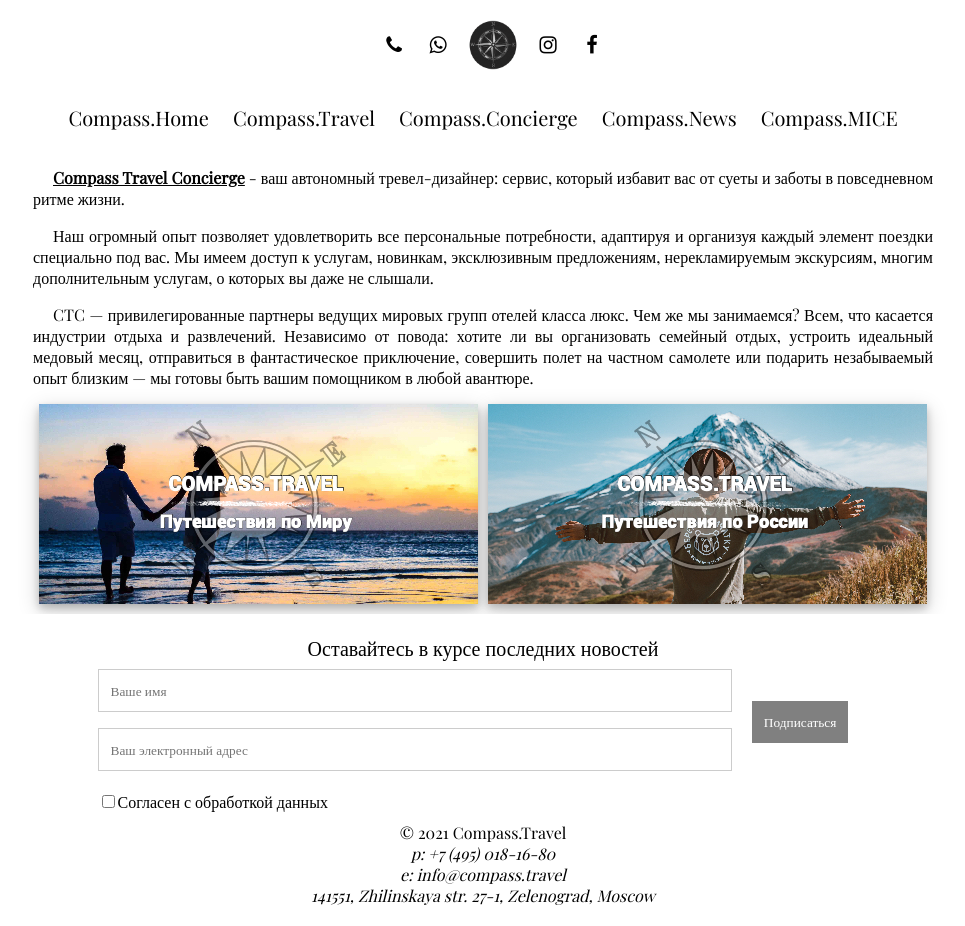
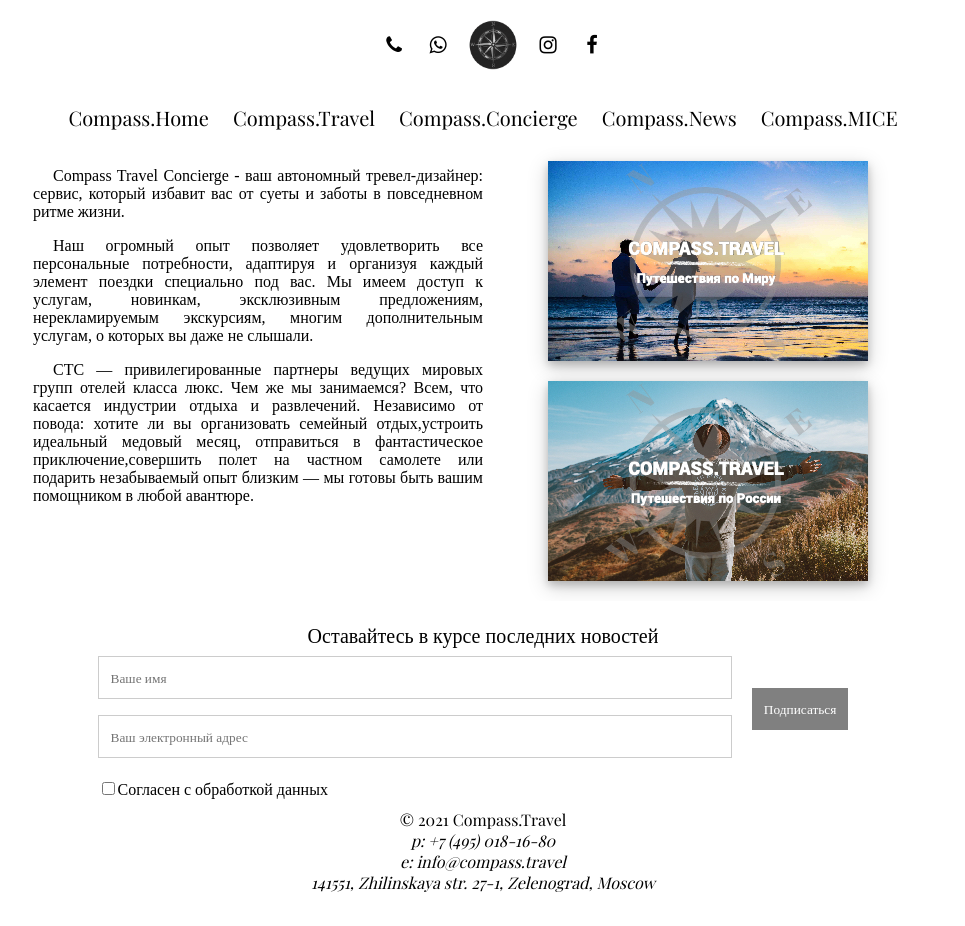
Before and after one commit to lesch-xx/compass.travel, a Jekyll site: the page built from travel.html, in a window 1280 px wide. Shown: the whole page, without its empty margins (157-1122 px from the left). Built offline with Jekyll 4.4.1, drawn with Linux system fonts in a browser that asks for light colours; some web fonts are replaced.

Commit message:
travel page update

```diff
--- a/styles/compasstravel.css
+++ b/styles/compasstravel.css
@@ -1,7 +1,25 @@
+.grid {
+  display: inline-grid;
+  grid-template-columns: 50% 50%;
+  grid-template-rows: auto;
+  grid-template-areas: "text pics";
+}
+
+.text {
+  grid-area: text;
+  text-indent: 20px;
+  text-align: justify;
+}
+
+.pics {
+  grid-area: pics;
+  flex-wrap: wrap;
+}
+
 .column {
-  padding-left: 5px;
-  padding-right: 5px;
+  padding:10px;
 }
+
 .column img {
   width: 100%;
   box-shadow: 0 4px 8px 0 rgba(0, 0, 0, 0.2), 0 6px 20px 0 rgba(0, 0, 0, 0.19);
@@ -10,6 +28,7 @@
 .row {
   display: flex;
   flex-wrap: wrap;
+  flex-shrink: 1;
   justify-content: center;
   height: auto;
 }
@@ -36,7 +55,11 @@
     flex: 100%;
     max-width: 100%;
   }
-}
+
+  .text {
+    font-size: 7.2px;
+    flex: 100%;
+  }
 
 p.about {
   font-family: 'Playfair Display', serif;
--- a/travel.html
+++ b/travel.html
@@ -4,8 +4,10 @@
 title: Compass.Travel - Ваш консьерж по всему миру!
 style: compasstravel.css
 ---
+<div class="grid">
+<div class="text">
   <p class="about">
-  <span class="name">Compass Travel Concierge</span><span> - </span>ваш автономный тревел-дизайнер: сервис, который
+  <span class="name">Compass Travel Concierge</span> - ваш автономный тревел-дизайнер: сервис, который
   избавит вас от суеты и заботы в повседневном ритме жизни.</p>
 
   <p class="about">
@@ -15,16 +17,20 @@
   экскурсиям, многим дополнительным услугам, о которых вы даже не слышали.</p>
 
   <p class="about">
-  CTC<span> — </span>привилегированные партнеры ведущих мировых групп отелей класса люкс.
-  Чем же мы занимаемся? Всем<span>,</span> что касается индустрии отдыха и развлечений. Независимо от повода<span>:</span> хотите
-  ли вы организовать семейный отдых<span>,</span> устроить идеальный медовый месяц<span>,</span> отправиться
-  в фантастическое приключение<span>,</span> совершить полет на частном самолете или подарить
-  незабываемый опыт близким<span> — </span>мы готовы быть вашим помощником в любой авантюре.</p>
-<div class="row">
-  <div class="column">
-    <img src="{{ site.baseurl }}/img/world440_200.jpg" onclick="openModal();currentSlide(1)" class="hover-shadow cursor">
+  CTC — привилегированные партнеры ведущих мировых групп отелей класса люкс.
+  Чем же мы занимаемся? Всем, что касается индустрии отдыха и развлечений. Независимо от повода: хотите
+  ли вы организовать семейный отдых,устроить идеальный медовый месяц, отправиться
+  в фантастическое приключение,совершить полет на частном самолете или подарить
+  незабываемый опыт близким — мы готовы быть вашим помощником в любой авантюре.</p>
   </div>
-  <div class="column">
-    <img src="{{ site.baseurl }}/img/russia440_200.jpg" onclick="openModal();currentSlide(2)" class="hover-shadow cursor">
+  <div class="pics">
+    <div class="row">
+      <div class="column">
+        <img src="{{ site.baseurl }}/img/world320_200.jpg" onclick="openModal();currentSlide(1)" class="hover-shadow cursor">
+      </div>
+      <div class="column">
+        <img src="{{ site.baseurl }}/img/russia320_200.jpg" onclick="openModal();currentSlide(2)" class="hover-shadow cursor">
+      </div>
   </div>
 </div>
+</div>
```
Also changed, not shown: img/russia320_200.jpg (added), img/russia320_320.jpg (added), img/world320_200.jpg (added), img/world320_320.jpg (added).
